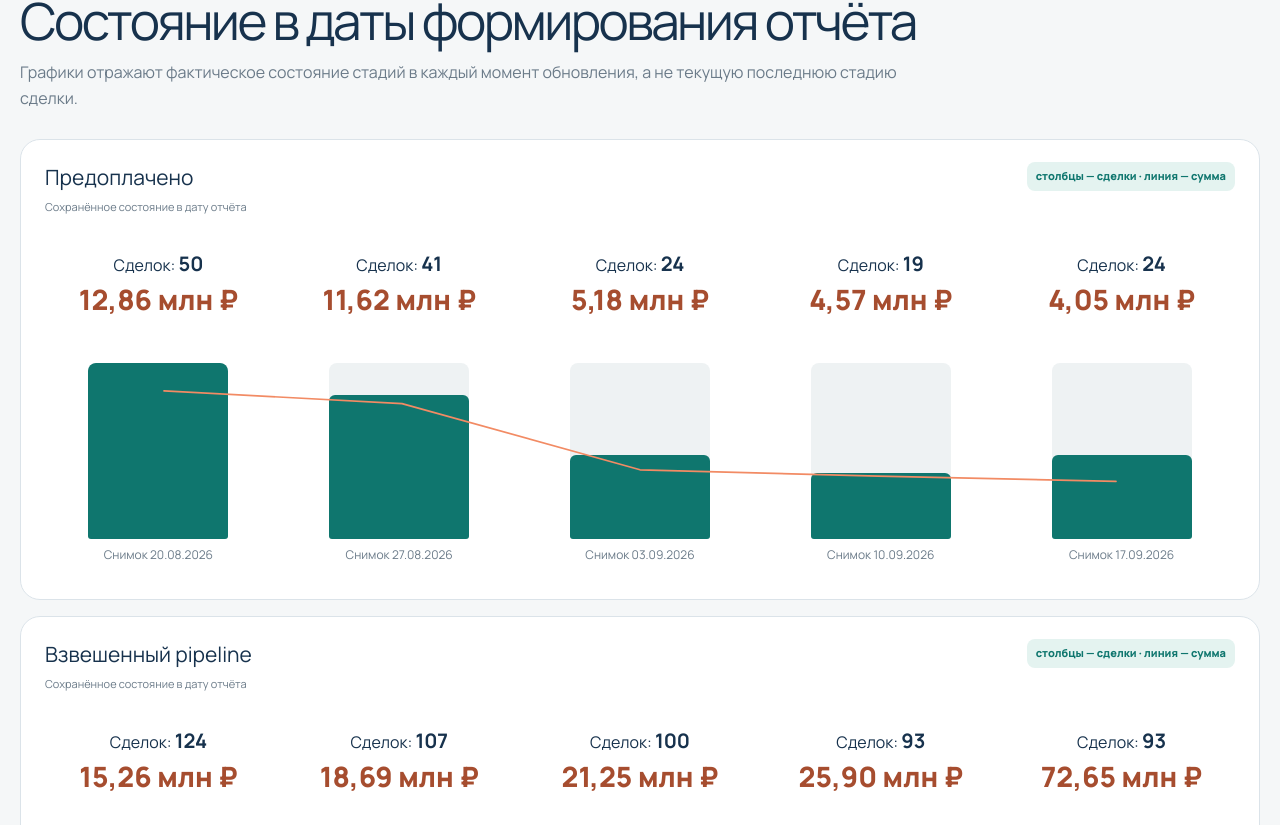
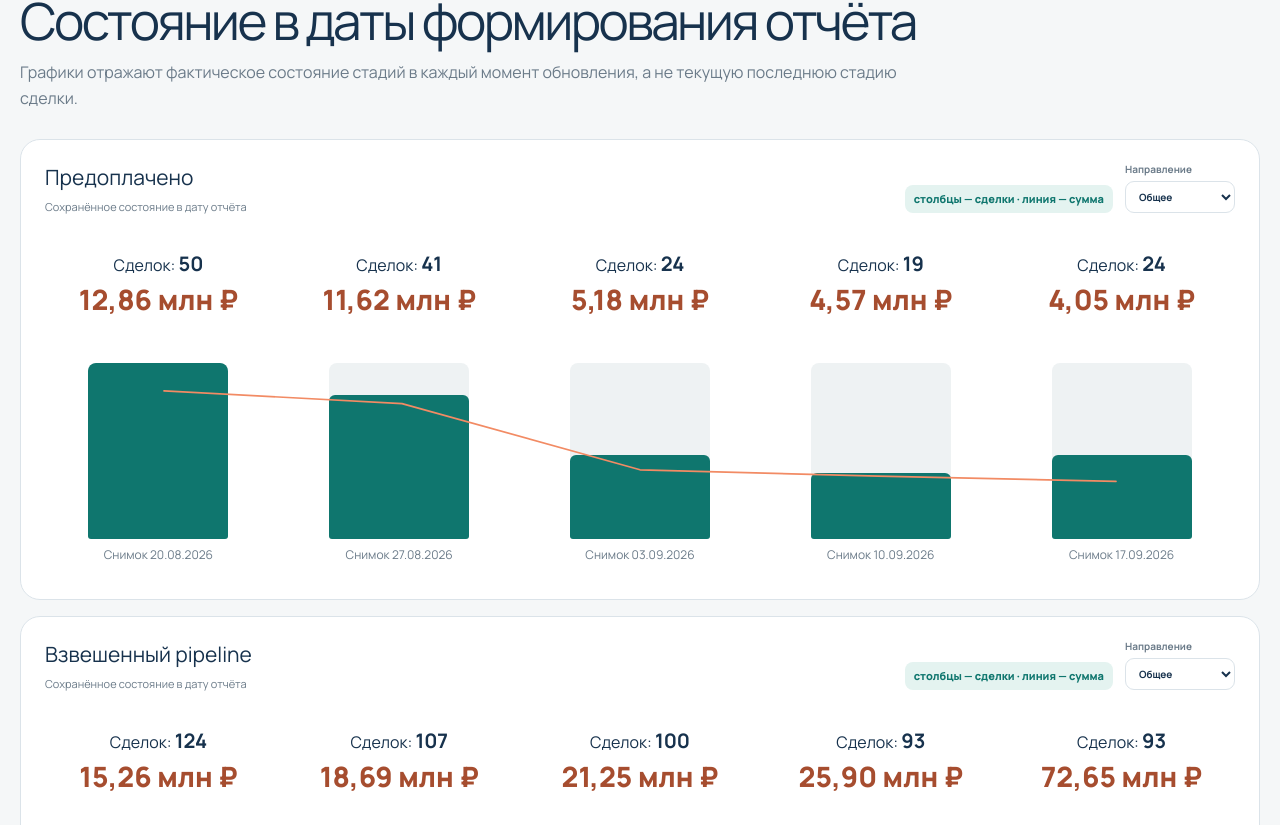
Before and after one commit to nkrivodud-blip/park-skazka-sales-report, a Next.js app: page / in a window 1280 px wide. Shown: the part 1555-2380 px from the top of the page. Built offline with nearby package versions, Linux system fonts and the light colour scheme.

Commit message:
Add B2B and B2C pipeline chart filters

```diff
--- a/app/PipelineDashboard.tsx
+++ b/app/PipelineDashboard.tsx
@@ -108,28 +108,23 @@ function Comparison({
     </div>
   );
 }
+type SnapshotDirection = "all" | "B2C" | "B2B";
 const history = {
-  prepaid: [
-    ["20.08", 50, 12861661],
-    ["27.08", 41, 11619838],
-    ["03.09", 24, 5181700],
-    ["10.09", 19, 4572026],
-    ["17.09", 24, 4051728],
-  ],
-  weighted: [
-    ["20.08", 124, 15258045],
-    ["27.08", 107, 18691570],
-    ["03.09", 100, 21248072],
-    ["10.09", 93, 25901627],
-    ["17.09", 93, 72653412],
-  ],
-  raw: [
-    ["20.08", 124, 30350650],
-    ["27.08", 107, 34922900],
-    ["03.09", 100, 39182905],
-    ["10.09", 93, 46324256],
-    ["17.09", 93, 103299919],
-  ],
+  prepaid: {
+    all: [["20.08",50,12861661],["27.08",41,11619838],["03.09",24,5181700],["10.09",19,4572026],["17.09",24,4051728]],
+    B2C: [["20.08",45,7299233],["27.08",36,6176010],["03.09",21,2635100],["10.09",17,2535026],["17.09",23,2761746]],
+    B2B: [["20.08",5,5562428],["27.08",5,5443828],["03.09",3,2546600],["10.09",2,2037000],["17.09",1,1289982]],
+  },
+  weighted: {
+    all: [["20.08",124,15258045],["27.08",107,18691570],["03.09",100,21248072],["10.09",93,25901627],["17.09",93,72653412]],
+    B2C: [["20.08",105,4028045],["27.08",94,3676070],["03.09",70,2573070],["10.09",58,1571625],["17.09",59,2075950]],
+    B2B: [["20.08",19,11230000],["27.08",13,15015500],["03.09",30,18675002],["10.09",35,24330002],["17.09",34,70577462]],
+  },
+  raw: {
+    all: [["20.08",124,30350650],["27.08",107,34922900],["03.09",100,39182905],["10.09",93,46324256],["17.09",93,103299919]],
+    B2C: [["20.08",105,7770650],["27.08",94,7462900],["03.09",70,4832900],["10.09",58,3724250],["17.09",59,4387900]],
+    B2B: [["20.08",19,22580000],["27.08",13,27460000],["03.09",30,34350005],["10.09",35,42600006],["17.09",34,98912019]],
+  },
 } as const;
 function Card({
   kind,
@@ -220,7 +215,8 @@ function Card({
   );
 }
 function Chart({ kind }: { kind: keyof typeof history }) {
-  const rows = history[kind],
+  const [direction, setDirection] = useState<SnapshotDirection>("all");
+  const rows = history[kind][direction],
     maxCount = Math.max(...rows.map((r) => r[1])),
     maxSum = Math.max(...rows.map((r) => r[2]));
   const points = rows
@@ -236,7 +232,17 @@ function Chart({ kind }: { kind: keyof typeof history }) {
           <h3>{labels[kind]}</h3>
           <p>Сохранённое состояние в дату отчёта</p>
         </div>
-        <span>столбцы — сделки · линия — сумма</span>
+        <div className="combo-controls">
+          <span>столбцы — сделки · линия — сумма</span>
+          <label>
+            <span>Направление</span>
+            <select value={direction} onChange={(event) => setDirection(event.target.value as SnapshotDirection)}>
+              <option value="all">Общее</option>
+              <option value="B2C">B2C</option>
+              <option value="B2B">B2B</option>
+            </select>
+          </label>
+        </div>
       </div>
       <div className="combo-scroll">
         <div
--- a/app/globals.css
+++ b/app/globals.css
@@ -127,6 +127,10 @@ h1 { max-width: 830px; margin-bottom: 28px; color: var(--ink); font-size: clamp(
 .combo-title h3 { margin-bottom: 5px; color: var(--ink); font-size: 21px; }
 .combo-title p, .combo-title > span { margin: 0; color: var(--muted); font-size: 11px; }
 .combo-title > span { padding: 6px 9px; border-radius: 8px; background: var(--teal-soft); color: var(--teal); font-weight: 800; white-space: nowrap; }
+.combo-controls { display: flex; align-items: end; gap: 12px; }
+.combo-controls > span { padding: 6px 9px; border-radius: 8px; background: var(--teal-soft); color: var(--teal); font-size: 11px; font-weight: 800; white-space: nowrap; }
+.combo-controls label { display: grid; gap: 4px; color: var(--muted); font-size: 10px; font-weight: 700; }
+.combo-controls select { min-width: 110px; padding: 7px 28px 7px 9px; border: 1px solid var(--line); border-radius: 9px; background: white; color: var(--ink); font-weight: 700; }
 .combo-scroll { overflow-x: auto; padding: 12px 24px 22px; }
 .combo-chart { position: relative; display: grid; grid-template-columns: repeat(var(--columns), minmax(190px, 1fr)); gap: 14px; min-width: calc(var(--columns) * 204px); height: 340px; padding-top: 12px; }
 .combo-chart svg { position: absolute; inset: 126px 0 40px; z-index: 3; width: 100%; height: calc(100% - 166px); overflow: visible; pointer-events: none; }
```
